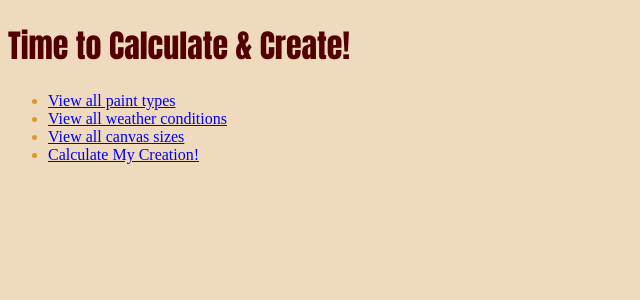
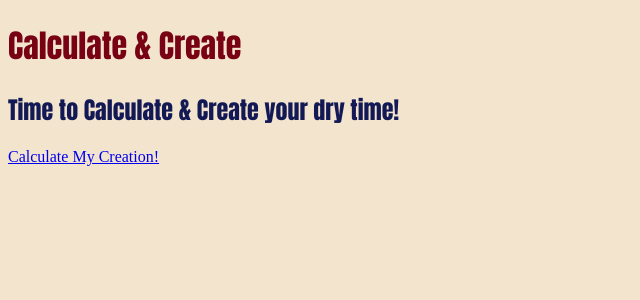
Before and after one commit to Grxcelynx/Calculate-and-Create, a Flask app: page / in a window 1280 px wide. Shown: the top 300 px of the page, without its empty margins (0-640 px from the left). Run offline with Flask 2, Linux system fonts and the light colour scheme; some libraries are stand-ins or nearby versions.

Commit message:
html/css fixes

```diff
--- a/server.py
+++ b/server.py
@@ -72,6 +72,11 @@ def render_form():
 
     return render_template("creation_form.html", canvas_sizes=canvas_sizes, paint_types=paint_types, weather_types=weather_types)
 
+@app.route('/creation_form.html')
+def go_to_form():
+
+    return render_template("homepage.html")
+
 
 
 @app.route('/creation_post', methods=["POST"])
--- a/static/style.css
+++ b/static/style.css
@@ -1,10 +1,15 @@
 body {
-    background-color: #EFDABD;
+    background-color: #F3E4CE;
   }
 
   h1 {
     font-family: Impact, Haettenschweiler, 'Arial Narrow Bold', sans-serif;
-    color: #520000;
+    color: #780214;
+  }
+
+  h2 {
+    font-family: Impact, Haettenschweiler, 'Arial Narrow Bold', sans-serif;
+    color: #121954;
   }
 
 .center {
@@ -14,9 +19,13 @@ body {
 
 }
 
-p {
-  color : #0A1E33;
+
+form {
+  color: #780214
 }
+/* select {
+  color : #1A2375;
+} */
 
 li {
   color : #E29728;
--- a/templates/homepage.html
+++ b/templates/homepage.html
@@ -2,17 +2,20 @@
 {% block title %}Calculate & Create Home{% endblock %}
 
 {% block body %}
-  <h1>Time to Calculate & Create!</h1>
+  <h1>Calculate & Create</h1>
+  <h2>Time to Calculate & Create your dry time!</h2>
 
-  <!-- <h2>Navigation</h2> -->
-  <ul>
-    <li><a href="/get_paint_types">View all paint types</a></li>
-    <li><a href="/get_weather">View all weather conditions</a></li>
-    <li><a href="/get_canvas_sizes">View all canvas sizes</a></li>
-    <li><a href="/render_form">Calculate My Creation!</a></li>
-
+    <!-- FOR TESTING PURPOSES  -->
+    <!-- <li><a href="/get_paint_types">View all paint types</a></li> -->
+    <!-- <li><a href="/get_weather">View all weather conditions</a></li> -->
+    <!-- <li><a href="/get_canvas_sizes">View all canvas sizes</a></li> -->
+    <!-- <li><a href="/render_form">Calculate My Creation!</a></li> -->
+<!-- FOR TESTING PURPOSES^^^^ -->
+    <a href="/render_form">Calculate My Creation!</a>
     <!-- <li><a href="/ ">Calculate My Dry time</a></li> -->
 
     <!-- <li><a href="/">View all users</a></li> -->
-  </ul>
+
+
+
   {% endblock %}
--- a/templates/result.html
+++ b/templates/result.html
@@ -2,7 +2,8 @@
 {% block title %}Calculate & Create Home{% endblock %}
 
 {% block body %}
-<h1> Your total dry time: </h1>
+<h1>Calculate & Create</h1>
+<h2> Your total dry time: </h2>
 
 <p>
     CREATION ID: {{ creation_form.creation_form_id }} -
```
